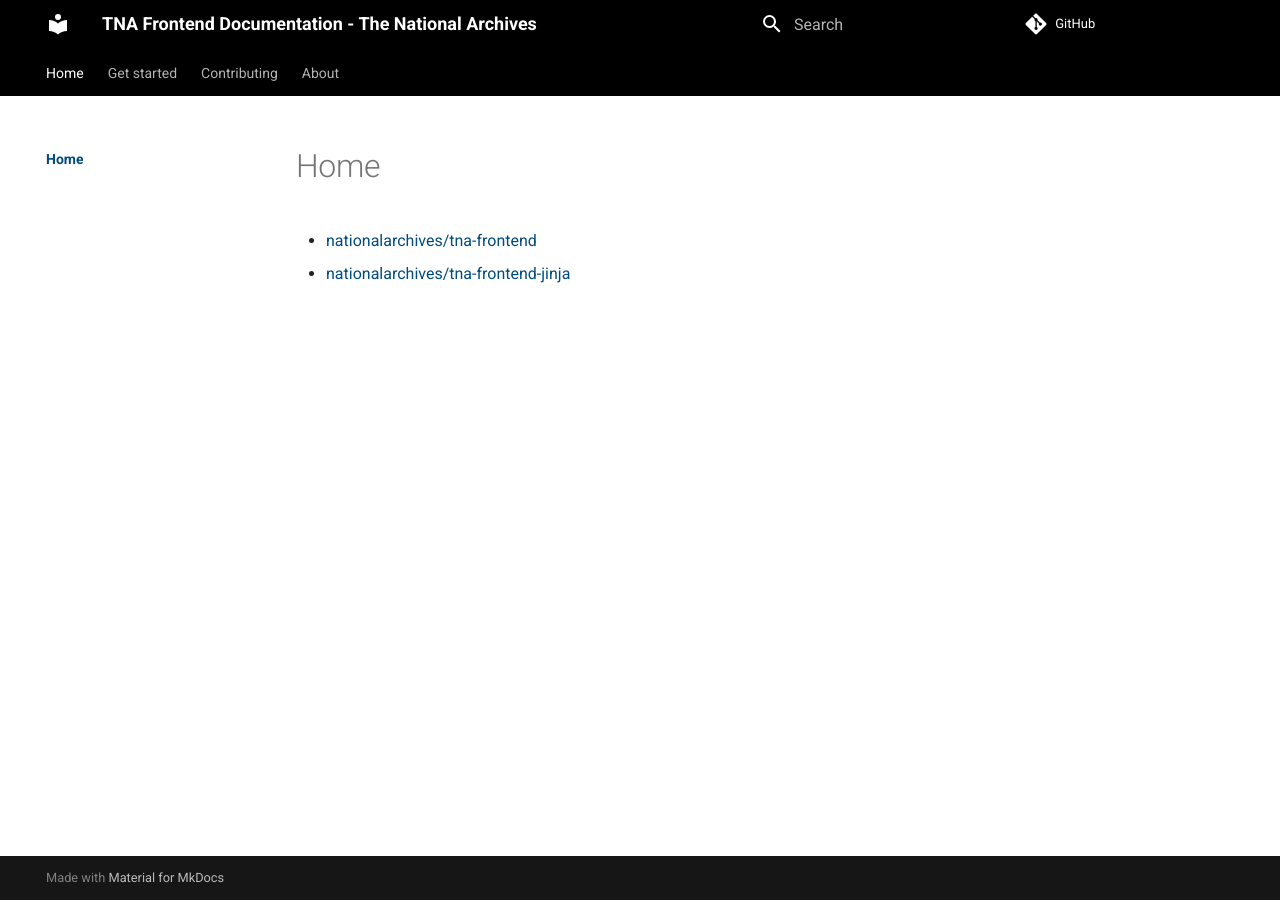
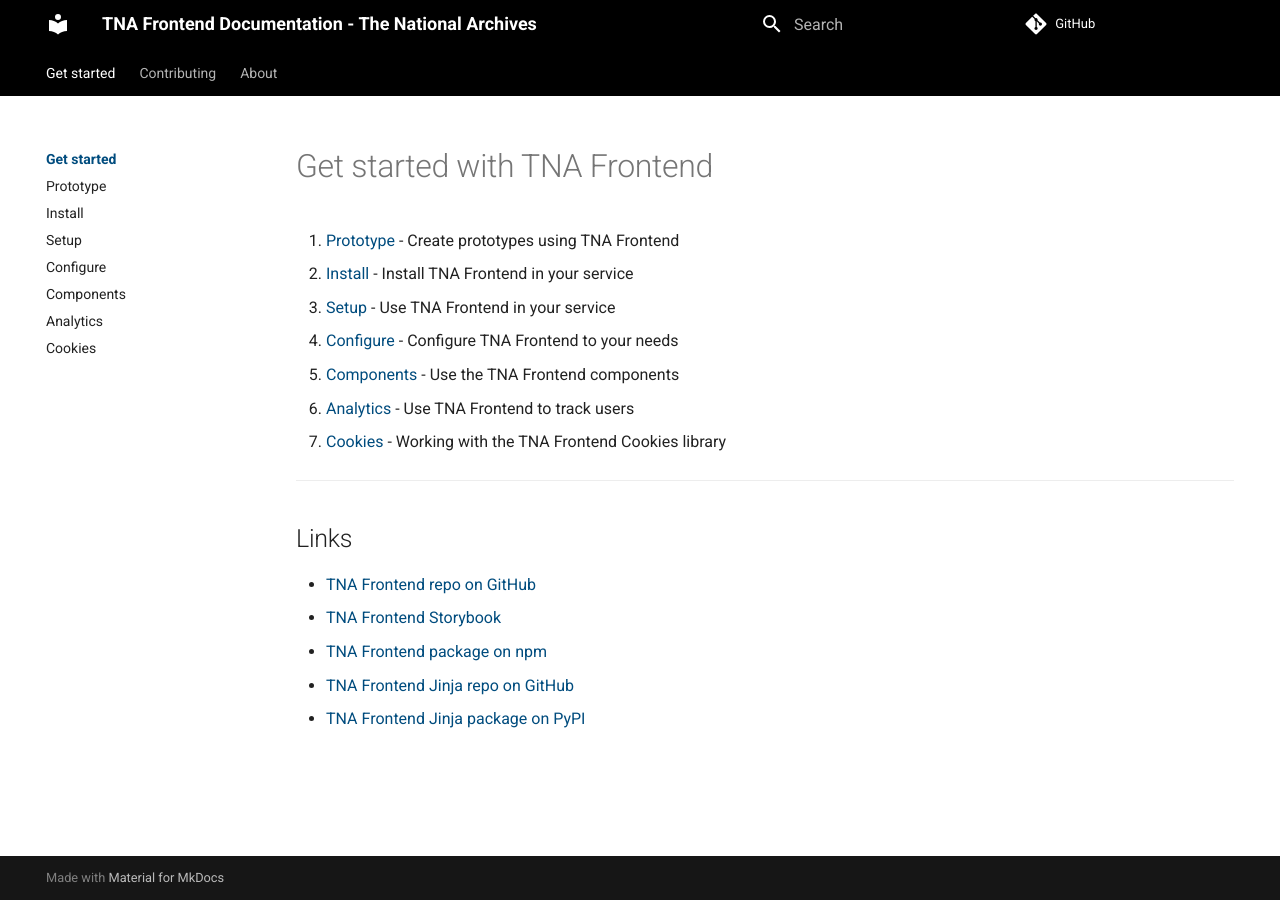
Before and after one commit to nationalarchives/tna-frontend-docs, an MkDocs documentation site: the page built from docs/index.md, in a window 1280 px wide. Built offline with MkDocs 1.6.1 and Material for MkDocs 9.7.7, drawn with Linux system fonts in a browser that asks for light colours; comment, search, counter and statistics services are not loaded.

Commit message:
Move getting started page to index

```diff
--- a/docs/index.md
+++ b/docs/index.md
@@ -1,4 +1,19 @@
-# Home
+# Get started with TNA Frontend
 
-- [nationalarchives/tna-frontend](https://github.com/nationalarchives/tna-frontend)
-- [nationalarchives/tna-frontend-jinja](https://github.com/nationalarchives/tna-frontend-jinja)
+1. [Prototype](./prototype.md) - Create prototypes using TNA Frontend
+1. [Install](./install.md) - Install TNA Frontend in your service
+1. [Setup](./setup.md) - Use TNA Frontend in your service
+1. [Configure](./configure.md) - Configure TNA Frontend to your needs
+1. [Components](./components.md) - Use the TNA Frontend components
+1. [Analytics](./analytics.md) - Use TNA Frontend to track users
+1. [Cookies](./cookies.md) - Working with the TNA Frontend Cookies library
+
+---
+
+## Links
+
+- [TNA Frontend repo on GitHub](https://github.com/nationalarchives/tna-frontend)
+- [TNA Frontend Storybook](https://nationalarchives.github.io/tna-frontend/)
+- [TNA Frontend package on npm](https://www.npmjs.com/package/@nationalarchives/frontend)
+- [TNA Frontend Jinja repo on GitHub](https://github.com/nationalarchives/tna-frontend-jinja)
+- [TNA Frontend Jinja package on PyPI](https://pypi.org/project/tna-frontend-jinja/)
--- a/mkdocs.yml
+++ b/mkdocs.yml
@@ -4,10 +4,8 @@ repo_url: https://github.com/nationalarchives/tna-frontend-docs
 dev_addr: localhost:6007
 use_directory_urls: true
 nav:
-  - Home:
+  - Get started:
     - index.md
-  - Get started:
-    - get-started/index.md
     - Prototype: get-started/prototype.md
     - Install: get-started/install.md
     - Setup: get-started/setup.md
```
Also changed, not shown: docs/get-started/index.md (deleted, +0 -9 lines).
